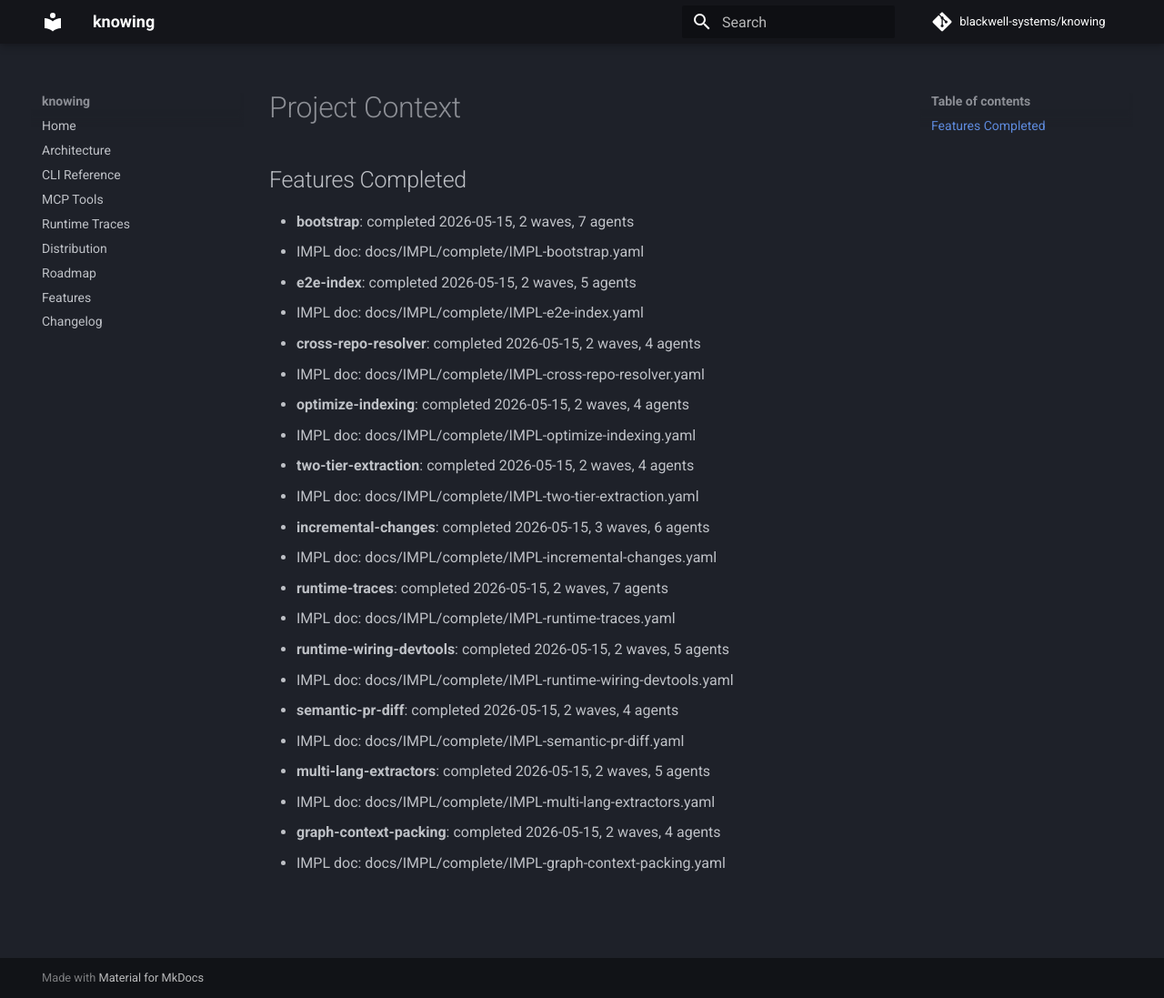
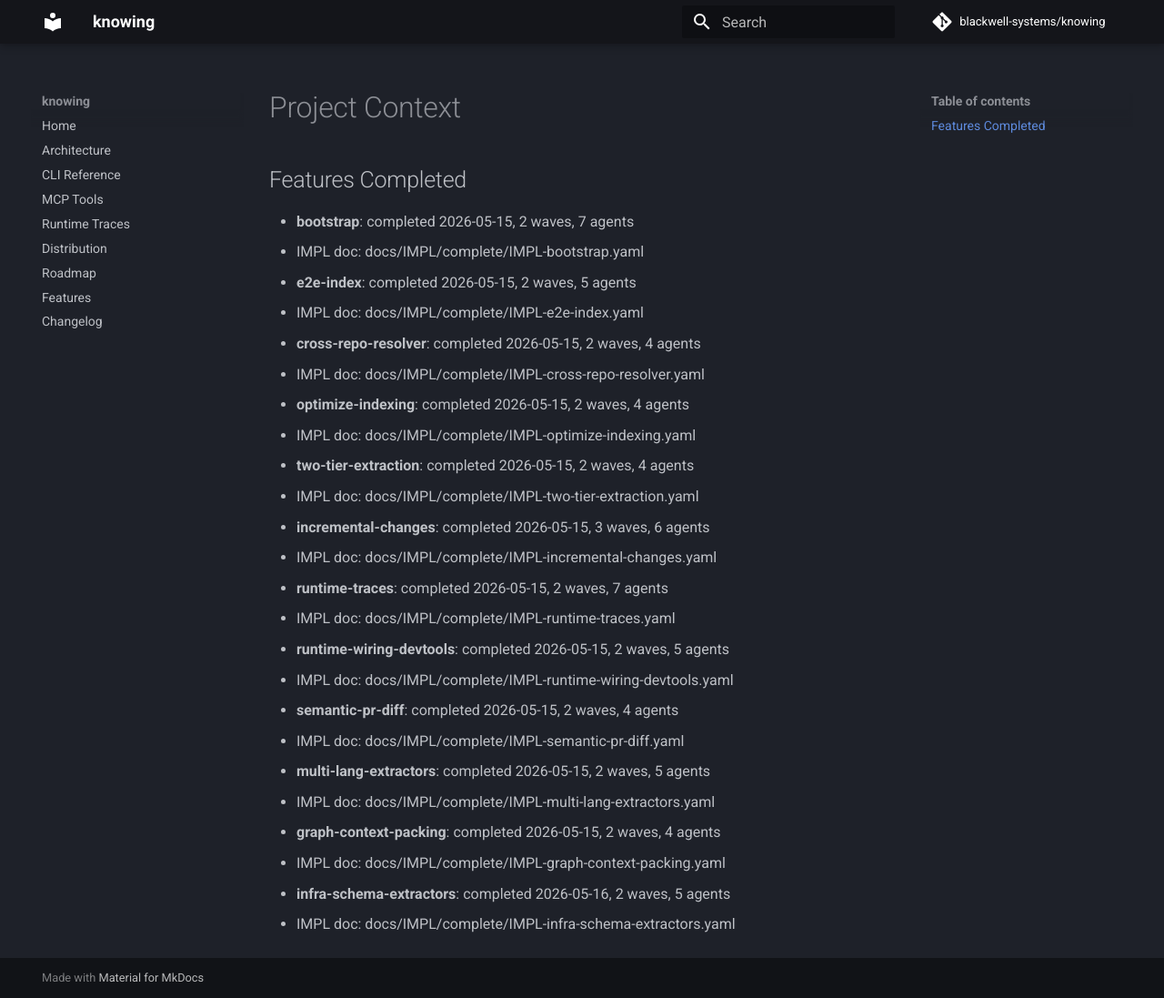
Before and after one commit to blackwell-systems/knowing, an MkDocs documentation site: the page built from docs/CONTEXT.md, in a window 1280 px wide and 1097 px high. Shown: the whole window at 91% size. Built offline with MkDocs 1.6.1 and Material for MkDocs 9.7.7, drawn with Linux system fonts in a browser that asks for light colours; comment, search, counter and statistics services are not loaded.

Commit message:
chore: close-impl infra-schema-extractors [polywave:complete]

```diff
--- a/docs/CONTEXT.md
+++ b/docs/CONTEXT.md
@@ -23,3 +23,5 @@
   - IMPL doc: docs/IMPL/complete/IMPL-multi-lang-extractors.yaml
 - **graph-context-packing**: completed 2026-05-15, 2 waves, 4 agents
   - IMPL doc: docs/IMPL/complete/IMPL-graph-context-packing.yaml
+- **infra-schema-extractors**: completed 2026-05-16, 2 waves, 5 agents
+  - IMPL doc: docs/IMPL/complete/IMPL-infra-schema-extractors.yaml
```
Also changed, not shown: docs/IMPL/complete/IMPL-infra-schema-extractors.yaml (renamed from docs/IMPL/IMPL-infra-schema-extractors.yaml, +14 -1 lines).
